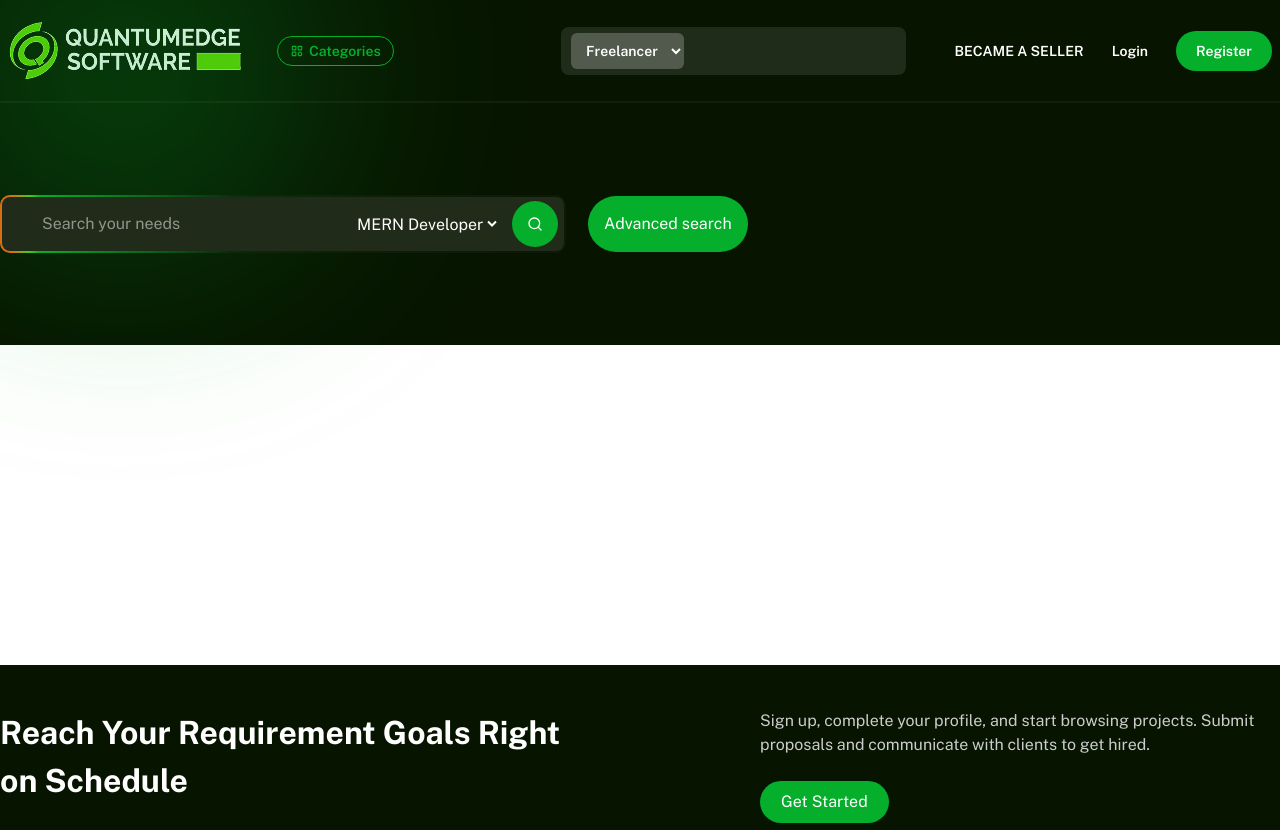
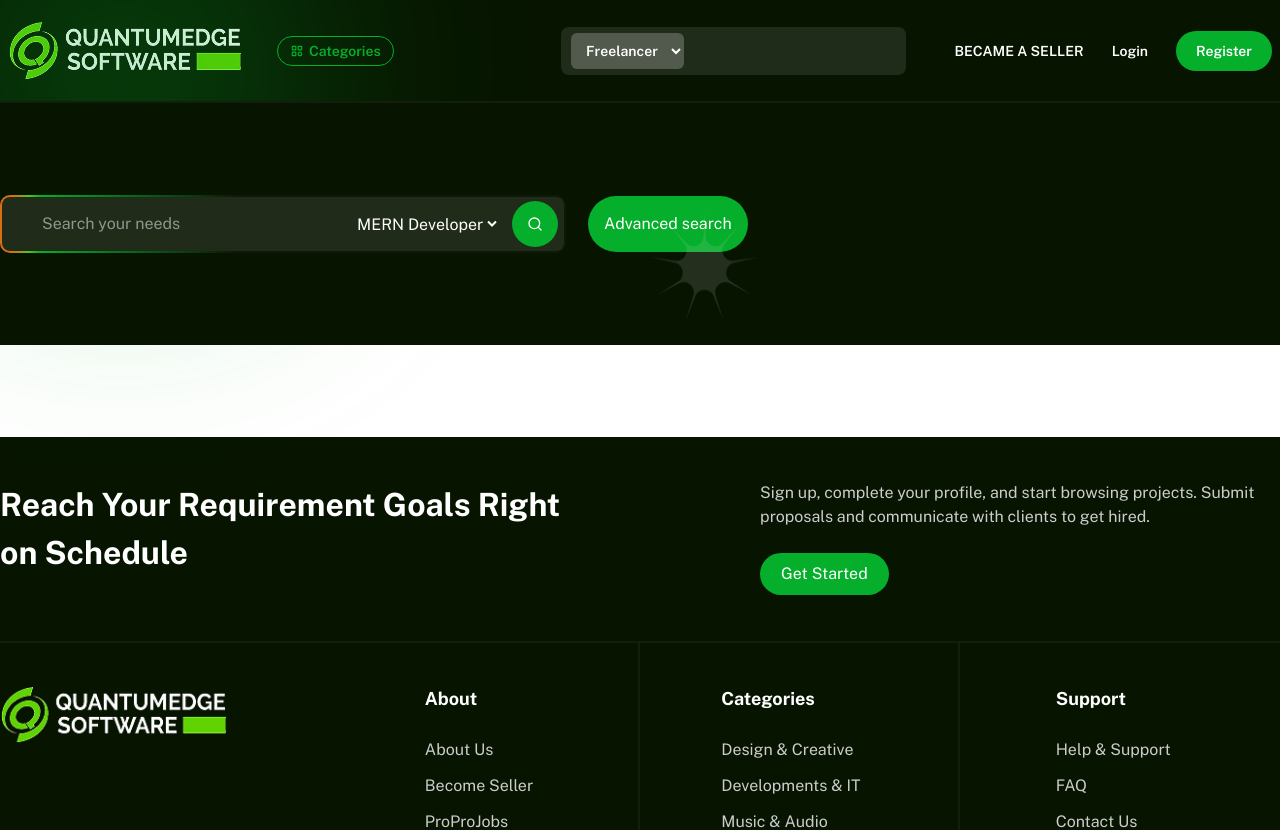
Before and after one commit to arafat22184/Quantumedge-Software-Frontend, a React (Vite) app: page / in a window 1280 px wide. Shown: the top 830 px of the page. Built offline with nearby package versions, Linux system fonts and the light colour scheme.

Commit message:
added star in banner section

```diff
--- a/src/components/Banner.jsx
+++ b/src/components/Banner.jsx
@@ -1,9 +1,11 @@
 import React from "react";
 import { LuSearch } from "react-icons/lu";
+import star from "../assets/Star.png";
 
 const Banner = () => {
   return (
-    <section className="bg-[#071400] mb-80">
+    <section className="bg-[#071400] mb-23 relative">
+      {/* Search Method */}
       <form className="max-w-[1400px] mx-auto space-x-5.5 pt-[77px] pb-23 border-t-2 border-[#CCCCCC]/6">
         <div className="relative inline-block">
           <input
@@ -30,6 +32,13 @@ const Banner = () => {
           value="Advanced search"
           className="bg-[#05AF2B] text-white mt-4 px-4 py-4 rounded-[46px]"
         />
+
+        {/* Star */}
+        <img
+          className="absolute bottom-6 w-[111px] h-[111px] right-130"
+          src={star}
+          alt="Star"
+        />
       </form>
     </section>
   );
```
Also changed, not shown: src/assets/Star.png (added).
